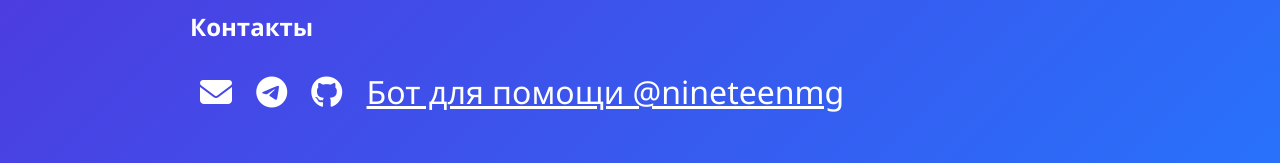
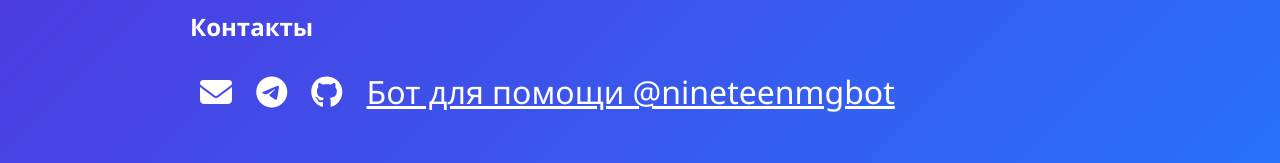
Before and after one commit to bledtwit/bledtwit.github.io, a plain HTML site: page index.html in a window 1280 px wide. Shown: the part 1196-1359 px from the top of the page. Drawn offline with Linux system fonts and the light colour scheme.

Commit message:
Initial commit with new portfolio template

```diff
--- a/index.html
+++ b/index.html
@@ -56,7 +56,7 @@
         <a href="mailto:kapyctarylit@mail.ru" title="Email"><i class="fas fa-envelope"></i></a>
         <a href="https://t.me/nineteenmg" target="_blank" title="Telegram"><i class="fab fa-telegram"></i></a>
         <a href="https://github.com/bledtwit" target="_blank" title="GitHub"><i class="fab fa-github"></i></a>
-        <a href="https://t.me/nineteenmg" class="bot-button" target="_blank">Бот для помощи @nineteenmg</a>
+        <a href="https://t.me/nineteenmg" class="bot-button" target="_blank">Бот для помощи @nineteenmgbot</a>
     </div>
 </section>
 
```
